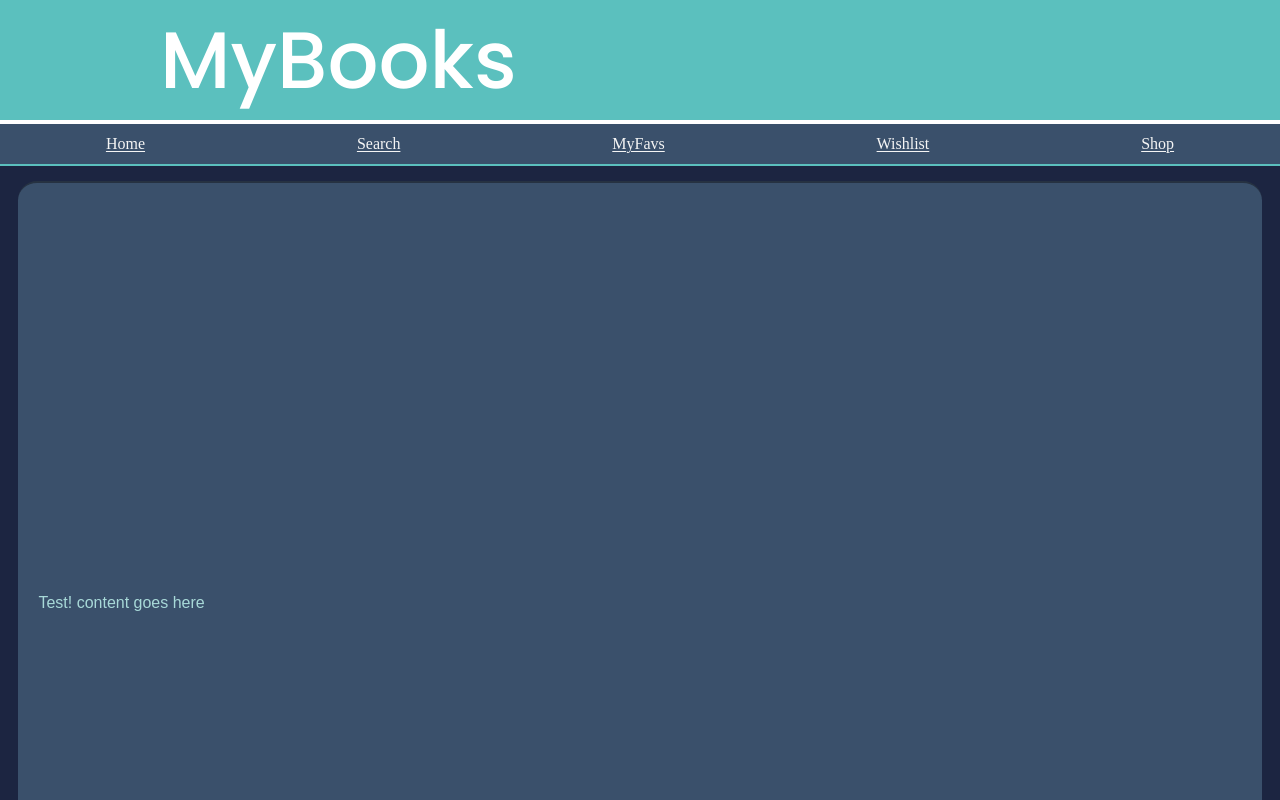
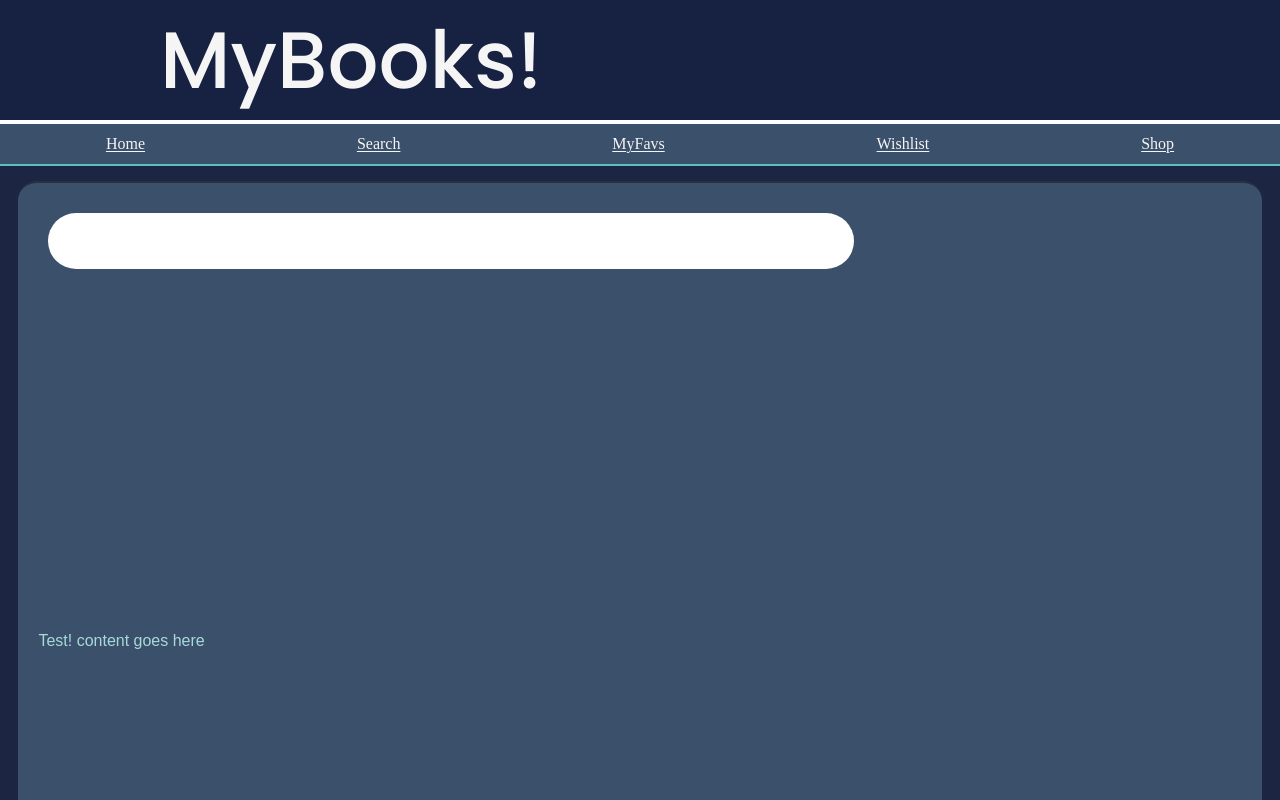
Before and after one commit to Voulu-2k6/MyBooks, a website: page MyBooks.html in a window 1280 px wide. Shown: the top 800 px of the page. Drawn offline with Linux system fonts and the light colour scheme; a web font is replaced by a local one.

Commit message:
styled searchbox

```diff
--- a/MyBooks.css
+++ b/MyBooks.css
@@ -30,21 +30,21 @@ body {
 }
 
 
-
+/* Body Children */
 header {
     height: fit-content;
     width: 100%;
 
     padding: 0px;
 
-    background-color: #5BC0BE;
+    background-color: #172141;
 
     text-align: left;
     text-indent: 2em;
     font-family: "Poppins", sans-serif;
     font-size: 5em;
     font-weight: 500;
-    color: white;
+    color: whitesmoke;
 
 }
 nav {
@@ -78,8 +78,8 @@ main {
 
     display: flex;
     flex-direction: column;
-    justify-content: center;
-    align-items: flex-start;
+    justify-content: flex-start;
+    align-items: left;
 }
 footer {
     height: 40px;
@@ -108,8 +108,27 @@ footer p {
 }
 
 
-
+/* main children */
 article {
     color: #a8d9d8;
     font-family: "Verdanda", sans-serif;
+    flex-grow: 1;
 }
+
+
+/* id styles */
+#searchBoxHome {
+    width: 60vw;
+    height: 50px;
+
+    background-color: white;
+
+    margin: 10px;
+    border: none;
+    border-radius: 4em;
+    padding: 3px;
+    padding-left: 35px;
+
+    font-family: "Verdanda", sans-serif;
+    font-size: 1.3em;
+}
--- a/MyBooks.html
+++ b/MyBooks.html
@@ -16,7 +16,7 @@
         <body>
 
             <header>
-                <p>MyBooks</p>
+                <p>MyBooks!</p>
             </header>
 
             <nav>
@@ -29,7 +29,7 @@
 
             <main>
                 <article id="searchHome">
-                    <section id="searchBoxHome"></section>
+                    <input id="searchBoxHome" type="text"></input>
                     <section id="searchFavoritesHome"></section>
                     <aside id="searchPopularHome"></aside>
                 </article>
@@ -44,6 +44,8 @@
                 <p>Credits</p>
             </footer>
 
+
+            <script src=""></script>
+
         </body>
-
     </html>
```
